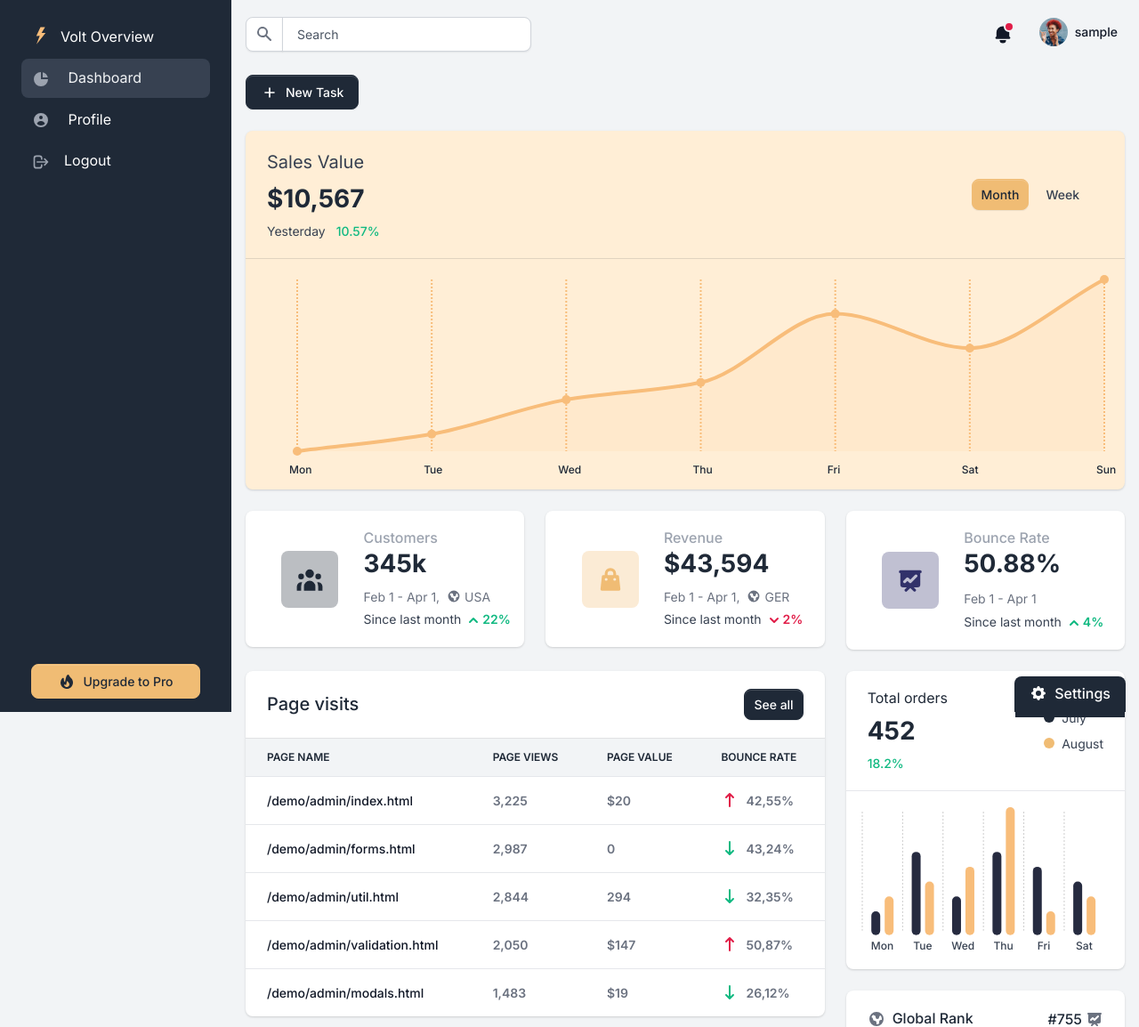
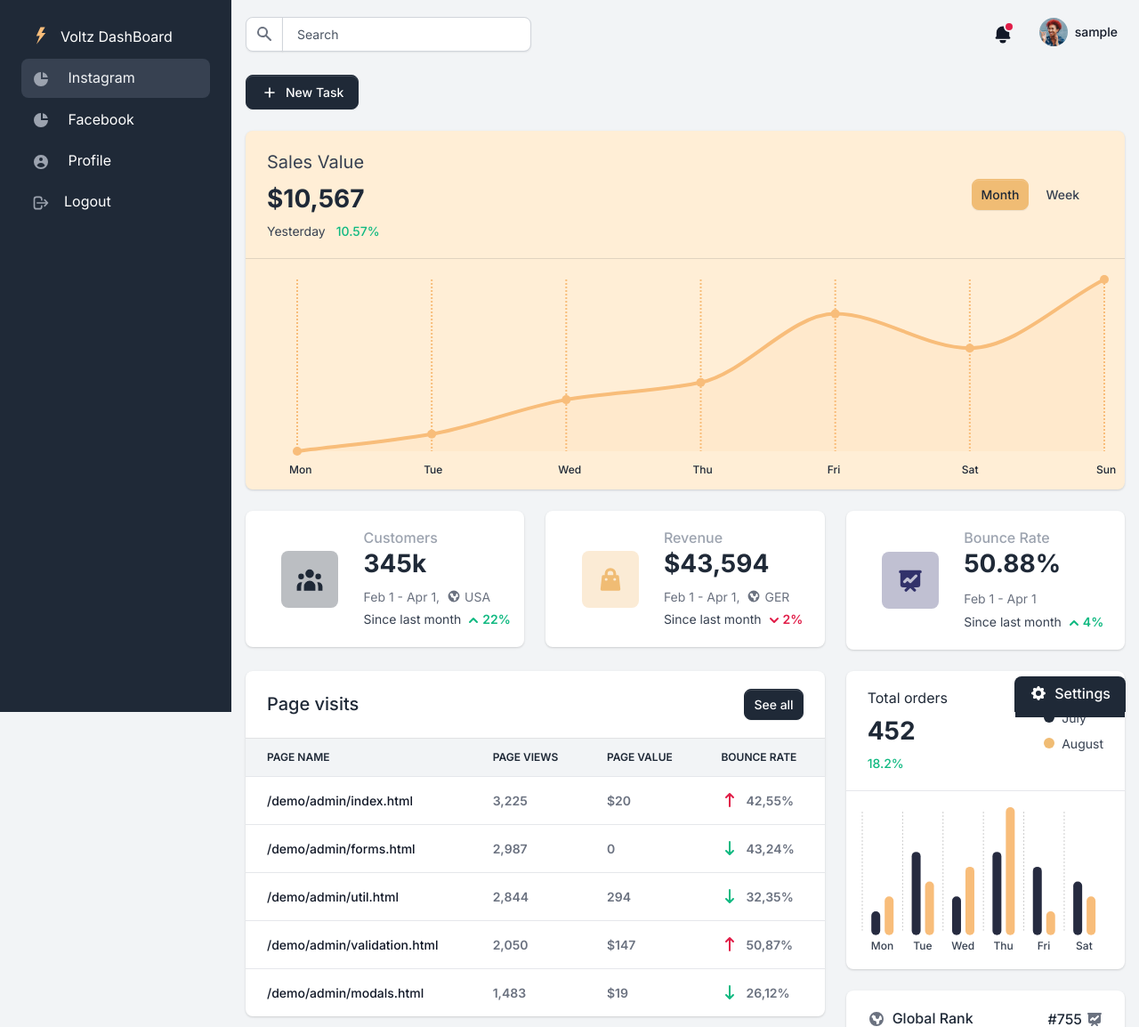
Before and after one commit to Rahulnisanth/SocialMedia-dashboard, a Django app: page / in a window 1280 px wide. Shown: the top 1154 px of the page at 89% size. Run offline with Django 3.2, Linux system fonts and the light colour scheme; the visitor is signed in with stand-in values (Sample User, id 1); some libraries are stand-ins or nearby versions.

Commit message:
altered-SideBar

```diff
--- a/apps/templates/includes/sidebar.html
+++ b/apps/templates/includes/sidebar.html
@@ -48,9 +48,11 @@
           <span class="sidebar-icon">
             <img src="/static/assets/img/brand/light.svg" height="20" width="20" alt="Volt Logo">
           </span>
-          <span class="mt-1 ms-1 sidebar-text">Volt Overview</span>
+          <span class="mt-1 ms-1 sidebar-text">Voltz DashBoard</span>
         </a>
       </li>
+
+
       <li class="nav-item {% if 'dashboard' in segment %} active {% endif %}">
         <a href="/dashboard.html" class="nav-link">
           <span class="sidebar-icon">
@@ -59,10 +61,22 @@
               <path d="M12 2.252A8.014 8.014 0 0117.748 8H12V2.252z"></path>
             </svg>
           </span>
-          <span class="sidebar-text">Dashboard</span>
+          <span class="sidebar-text">Instagram</span>
         </a>
       </li>
 
+
+      <li class="nav-item">
+        <a href="/dashboard.html" class="nav-link">
+          <span class="sidebar-icon">
+            <svg class="icon icon-xs me-2" fill="currentColor" viewBox="0 0 20 20" xmlns="http://www.w3.org/2000/svg">
+              <path d="M2 10a8 8 0 018-8v8h8a8 8 0 11-16 0z"></path>
+              <path d="M12 2.252A8.014 8.014 0 0117.748 8H12V2.252z"></path>
+            </svg>
+          </span>
+          <span class="sidebar-text">Facebook</span>
+        </a>
+      </li>
 
 
 
@@ -108,19 +122,7 @@
       </li>
       {% endif %}
 
-      <li class="nav-item">
-        <a target="_blank" href="https://appseed.us/admin-dashboards/django-dashboard-volt-pro"
-          class="btn btn-secondary d-flex align-items-center justify-content-center btn-upgrade-pro">
-          <span class="sidebar-icon d-inline-flex align-items-center justify-content-center">
-            <svg class="icon icon-xs me-2" fill="currentColor" viewBox="0 0 20 20" xmlns="http://www.w3.org/2000/svg">
-              <path fill-rule="evenodd"
-                d="M12.395 2.553a1 1 0 00-1.45-.385c-.345.23-.614.558-.822.88-.214.33-.403.713-.57 1.116-.334.804-.614 1.768-.84 2.734a31.365 31.365 0 00-.613 3.58 2.64 2.64 0 01-.945-1.067c-.328-.68-.398-1.534-.398-2.654A1 1 0 005.05 6.05 6.981 6.981 0 003 11a7 7 0 1011.95-4.95c-.592-.591-.98-.985-1.348-1.467-.363-.476-.724-1.063-1.207-2.03zM12.12 15.12A3 3 0 017 13s.879.5 2.5.5c0-1 .5-4 1.25-4.5.5 1 .786 1.293 1.371 1.879A2.99 2.99 0 0113 13a2.99 2.99 0 01-.879 2.121z"
-                clip-rule="evenodd"></path>
-            </svg>
-          </span>
-          <span>Upgrade to Pro</span>
-        </a>
-      </li>
+
     </ul>
   </div>
 </nav>
```
